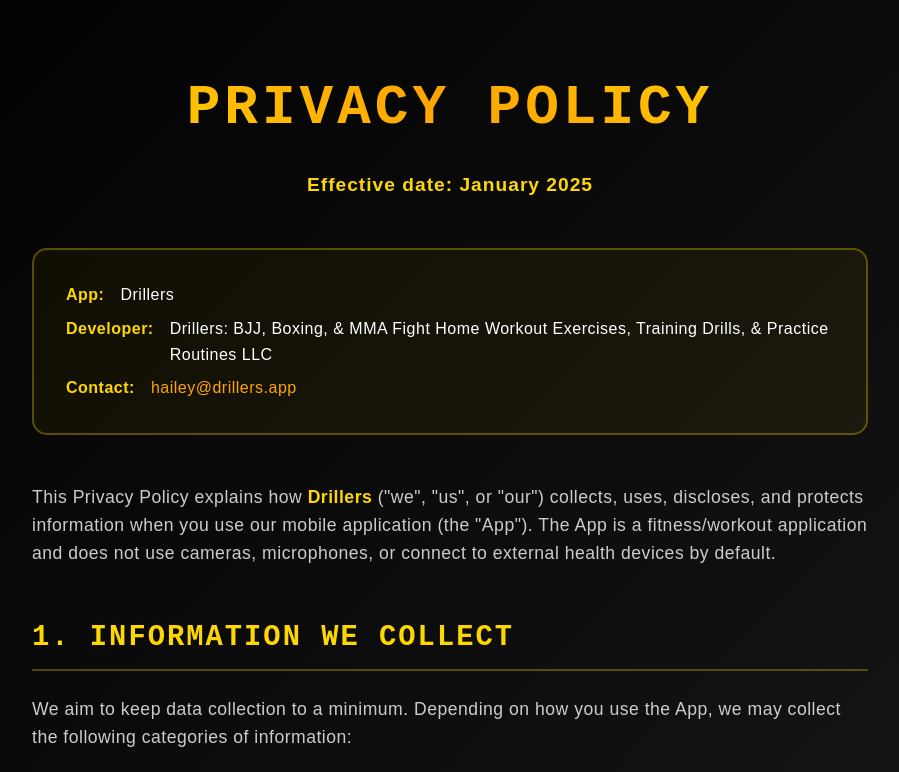
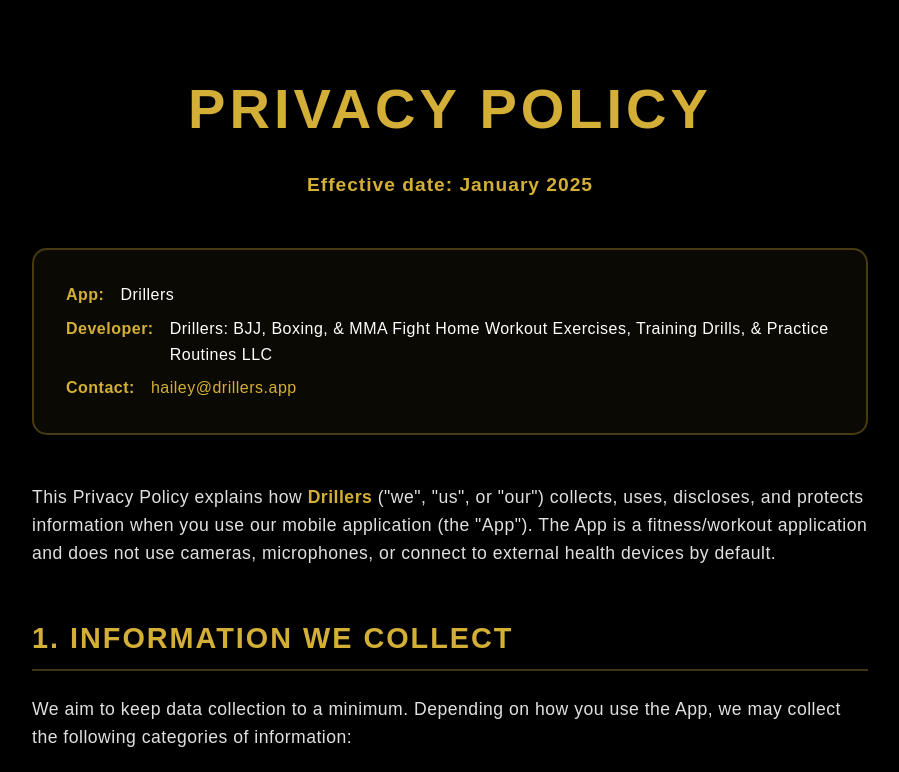
Before and after one commit to DrillersApp/drillersapp-landingpage, a plain HTML site: page privacy.html in a window 1280 px wide. Shown: the top 772 px of the page, without its empty margins (190-1089 px from the left). Drawn offline with Linux system fonts and the light colour scheme.

Commit message:
Update privacy.html

```diff
--- a/privacy.html
+++ b/privacy.html
@@ -11,17 +11,12 @@
         box-sizing: border-box;
       }
 
-      @import url("https://fonts.googleapis.com/css2?family=Orbitron:wght@400;700;900&family=Rajdhani:wght@300;400;500;600;700&display=swap");
+      @import url("https://fonts.googleapis.com/css2?family=Inria+Sans:wght@300;400;700&display=swap");
 
       body {
-        font-family: "Rajdhani", sans-serif;
+        font-family: "Inria Sans", sans-serif;
         font-weight: 400;
-        background: linear-gradient(
-          135deg,
-          #000000 0%,
-          #1a1a1a 50%,
-          #000000 100%
-        );
+        background: #000000;
         color: #ffffff;
         line-height: 1.6;
         min-height: 100vh;
@@ -36,15 +31,12 @@
       }
 
       h1 {
-        font-family: "Orbitron", monospace;
+        font-family: "Inria Sans", sans-serif;
         font-size: 3.5rem;
-        font-weight: 900;
+        font-weight: 700;
         margin-bottom: 1rem;
         text-align: center;
-        background: linear-gradient(45deg, #ffd700, #ffa500, #ffd700);
-        background-clip: text;
-        -webkit-background-clip: text;
-        -webkit-text-fill-color: transparent;
+        color: rgb(212, 175, 55);
         letter-spacing: 4px;
         text-transform: uppercase;
       }
@@ -59,8 +51,8 @@
       }
 
       .meta {
-        background: rgba(255, 215, 0, 0.05);
-        border: 2px solid rgba(255, 215, 0, 0.3);
+        background: rgba(212, 175, 55, 0.05);
+        border: 2px solid rgba(212, 175, 55, 0.3);
         border-radius: 15px;
         padding: 2rem;
         margin-bottom: 3rem;
@@ -77,12 +69,12 @@
       }
 
       h2 {
-        font-family: "Orbitron", monospace;
+        font-family: "Inria Sans", sans-serif;
         font-size: 1.8rem;
-        color: #ffd700;
+        color: rgb(212, 175, 55);
         margin: 3rem 0 1.5rem 0;
         padding-bottom: 0.5rem;
-        border-bottom: 2px solid rgba(255, 215, 0, 0.3);
+        border-bottom: 2px solid rgba(212, 175, 55, 0.3);
         letter-spacing: 2px;
         text-transform: uppercase;
         font-weight: 700;
@@ -90,13 +82,13 @@
 
       p {
         margin-bottom: 1.5rem;
-        color: #cccccc;
+        color: #e0e0e0;
         font-size: 1.1rem;
       }
 
       ul {
         margin: 1.5rem 0 1.5rem 2rem;
-        color: #cccccc;
+        color: #e0e0e0;
       }
 
       li {
@@ -105,21 +97,21 @@
       }
 
       li::marker {
-        color: #ffd700;
+        color: rgb(212, 175, 55);
       }
 
       strong {
-        color: #ffd700;
-        font-weight: 600;
+        color: rgb(212, 175, 55);
+        font-weight: 700;
       }
 
       a {
-        color: #ffa500;
+        color: rgb(212, 175, 55);
         text-decoration: none;
       }
 
       a:hover {
-        color: #ffd700;
+        color: #ffffff;
         text-decoration: underline;
       }
 
```
